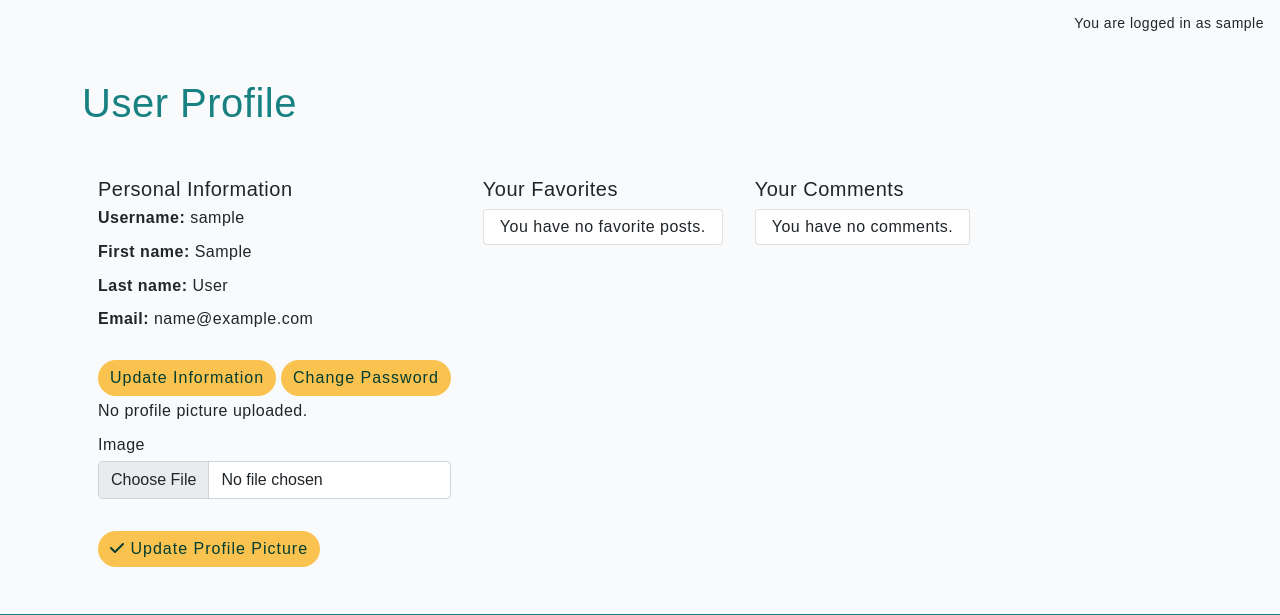
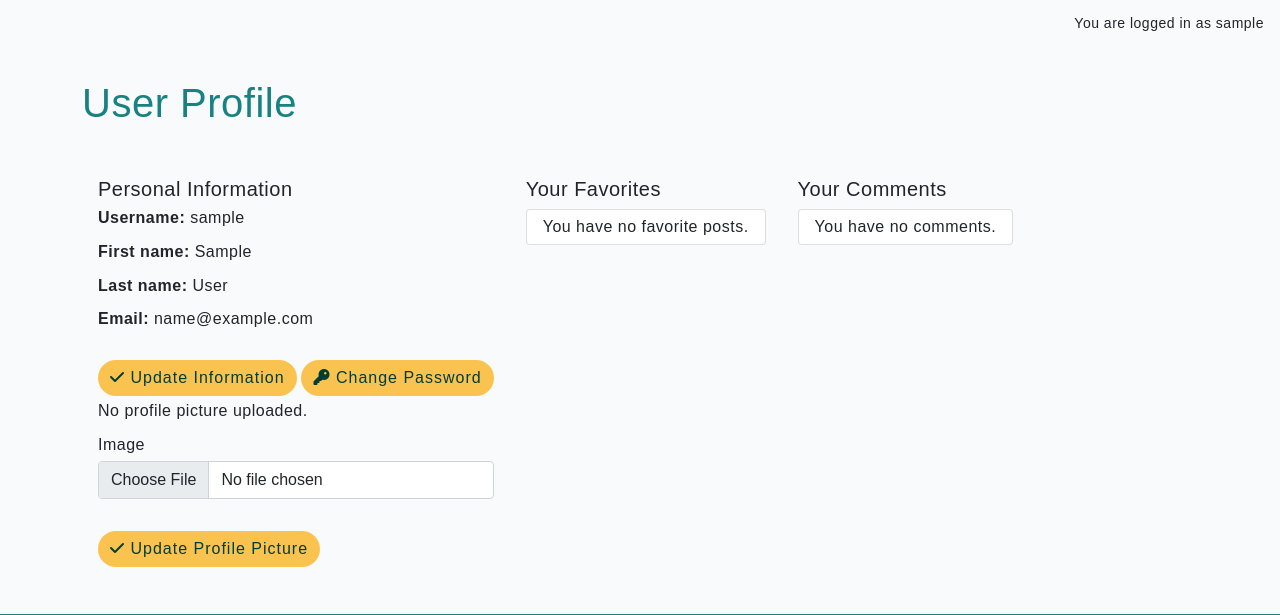
Before and after one commit to CedricNtwari/budget-explorer, a Django app: page /profile/ in a window 1280 px wide. Shown: the part 90-705 px from the top of the page. Run offline with Django 4.2, Linux system fonts and the light colour scheme; the visitor is signed in with stand-in values (Sample User, id 1); data comes from the database, SQL or seed files in the repository; data that the repository does not hold is empty; some libraries are stand-ins or nearby versions.

Commit message:
feat: add icon to change password button for improved UI consistency

```diff
--- a/discover/templates/discover/user_profile.html
+++ b/discover/templates/discover/user_profile.html
@@ -9,9 +9,11 @@
         <p class="card-text"><strong>First name:</strong> {{ user.first_name }}</p>
         <p class="card-text"><strong>Last name:</strong> {{ user.last_name }}</p>
         <p class="card-text"><strong>Email:</strong> {{ user.email }}</p>
-        <a href="{% url 'update_user_info' %}" class="btn btn-secondary mt-3">Update Information</a>
+        <a href="{% url 'update_user_info' %}" class="btn btn-secondary mt-3"
+          ><i class="fas fa-check"></i> Update Information</a
+        >
         <a href="{% url 'account_reset_password' %}" class="btn btn-secondary mt-3"
-          >Change Password</a
+          ><i class="fas fa-key"></i> Change Password</a
         >
         <div class="profile-picture mb-3">
           {% if user.profile.profile_picture %}
```
